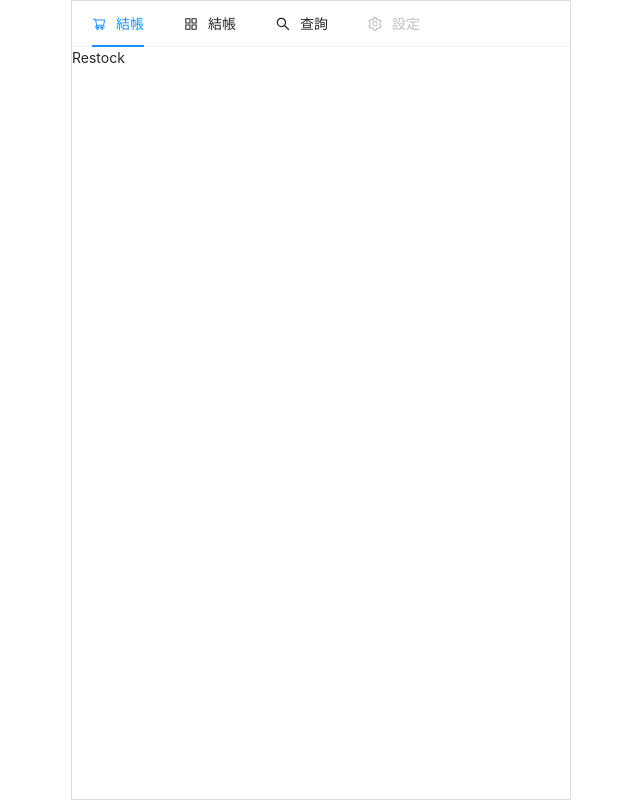
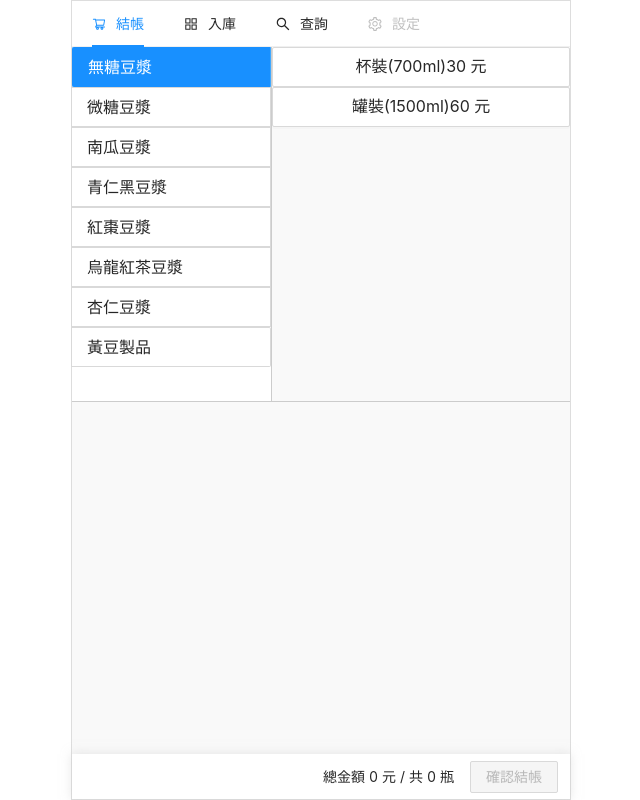
Before and after one commit to kero13ro/pos-gin, a React (Create React App) app: page /restock in a window 1280 px wide. Shown: the whole page, without its empty margins (319-959 px from the left). Built offline with nearby package versions, Linux system fonts and the light colour scheme.

Commit message:
add restock

```diff
--- a/src/App.scss
+++ b/src/App.scss
@@ -40,6 +40,16 @@
     border-bottom: 1px solid #ccc;
   }
 
+  .restockList {
+    padding: 12px;
+    border-bottom: 1px solid #ccc;
+    .info {
+      margin-top: 5px;
+      display: flex;
+      align-items: center;
+    }
+  }
+
   .previewList {
     height: 40px;
     display: flex;
--- a/src/components/Checkout.js
+++ b/src/components/Checkout.js
@@ -1,12 +1,11 @@
 import React, { useState, useRef } from "react";
-import ConfirmModal from "./ConfirmModal";
+import dayjs from "dayjs";
 import { Button } from "antd";
 import { CloseOutlined } from "@ant-design/icons";
 
-// import { allItems } from "../data/category";
 import StockList from "./StockList";
+import ConfirmModal from "./ConfirmModal";
 import { axiosIns } from "../utilities/axios";
-import dayjs from "dayjs";
 
 const Checkout = () => {
   const [cart, setCart] = useState([]);
--- a/src/components/Header.js
+++ b/src/components/Header.js
@@ -35,7 +35,7 @@ export default function Header() {
         <Link to="/">結帳</Link>
       </Menu.Item>
       <Menu.Item key="app" icon={<AppstoreOutlined />}>
-        <Link to="/restock">結帳</Link>
+        <Link to="/restock">入庫</Link>
       </Menu.Item>
       <Menu.Item key="app2" icon={<SearchOutlined onClick={getAll} disabled />}>
         查詢
--- a/src/components/Restock.js
+++ b/src/components/Restock.js
@@ -1,5 +1,112 @@
-import React from "react";
+import React, { useState, useRef } from "react";
+import dayjs from "dayjs";
+import { Button, DatePicker, InputNumber } from "antd";
+import { CloseOutlined } from "@ant-design/icons";
 
-export default function Restock() {
-  return <div>Restock</div>;
-}
+import StockList from "./StockList";
+import ConfirmModal from "./ConfirmModal";
+import { axiosIns } from "../utilities/axios";
+
+const Restock = () => {
+  const [cart, setCart] = useState([]);
+  const cartPanel = useRef(null);
+
+  const addCart = (item) => {
+    setCart([...cart, item]);
+
+    setTimeout(() => {
+      cartPanel.current.scrollTo({
+        left: 0,
+        top: cartPanel.current.scrollHeight,
+        behavior: "smooth",
+      });
+    }, 1);
+  };
+
+  const removeCart = (index) => {
+    const arr = cart.filter((_, index2) => index !== index2);
+    setCart(arr);
+  };
+
+  const submitCart = async () => {
+    let res;
+    const params = {
+      date: new Date().toLocaleDateString(),
+      time: dayjs().format("HH:mm:ss"),
+      cart,
+    };
+    try {
+      res = await axiosIns.post("add", params);
+    } catch (error) {
+      return Promise.reject(error);
+    }
+
+    return Promise.resolve(res);
+  };
+
+  const cartSum = () =>
+    cart.map((item) => item.price).reduce((prev, curt) => prev + curt, 0);
+
+  // function onChange(date, dateString) {
+  //   console.log(date, dateString);
+  // }
+
+  return (
+    <div id="Checkout">
+      <StockList addCart={addCart} />
+
+      <div className="cartPanel" ref={cartPanel}>
+        {cart.map((item, index) => (
+          <div className="restockList" key={index}>
+            <div className="flex-center">
+              <div className="mr-auto">{item.label}</div>
+              {item.price}元<div className="slash"> / </div>
+              {item.subName}
+              <Button
+                onClick={() => removeCart(index)}
+                type="link"
+                danger
+                icon={<CloseOutlined />}
+                size="small"
+              />
+            </div>
+            <div className="info">
+              即期日期：
+              <DatePicker onChange={onChange} />
+              <div className="mr-auto"></div>
+              <InputNumber min={1} max={20} defaultValue={5} />
+              <span className="ml-8">瓶</span>
+            </div>
+          </div>
+        ))}
+      </div>
+      <div className="footer">
+        <span>總金額</span>
+        <span>{cartSum()}</span>
+        <span>元</span>
+
+        <span>/ 共 </span>
+        <span>{cart.length}</span>
+        <span>瓶</span>
+
+        <ConfirmModal
+          submitCart={submitCart}
+          disabled={!cart.length}
+          clearCart={() => setCart([])}
+        >
+          {cart.map((item, index) => (
+            <div className="previewList" key={index}>
+              <div className="mr-auto">{item.label}</div>
+              {item.price}元<div className="slash"> / </div>
+              {item.subName}
+            </div>
+          ))}
+
+          <div className="previewSum">{cartSum()}元</div>
+        </ConfirmModal>
+      </div>
+    </div>
+  );
+};
+
+export default Restock;
--- a/src/components/StockList.js
+++ b/src/components/StockList.js
@@ -1,6 +1,6 @@
 import React, { useState } from "react";
 import { Radio, Button } from "antd";
-import { allItems } from "../data/category";
+import { allItems } from "../constants/category";
 
 export default function StockList({ addCart }) {
   const [tabMain, setTabMain] = useState(100);
--- a/src/index.scss
+++ b/src/index.scss
@@ -19,3 +19,7 @@
 .flex {
   display: flex;
 }
+.flex-center {
+  display: flex;
+  align-items: center;
+}
```
Also changed, not shown: src/constants/category.js (renamed from src/data/category.js, +7 -0 lines).
